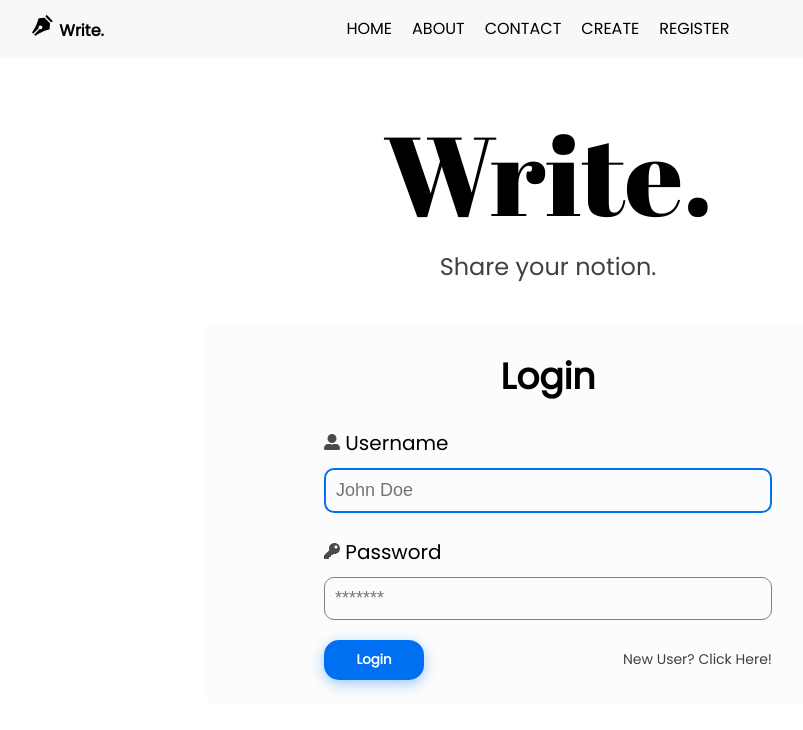
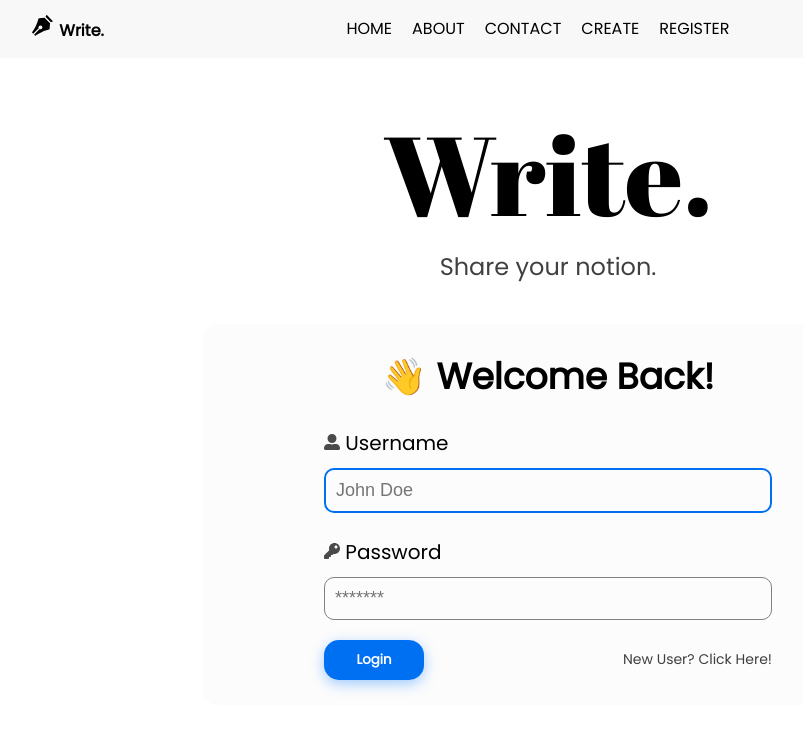
Before and after one commit to imveeru/mern-blog, a React (Create React App) app in the folder client/: page /login in a window 1280 px wide. Shown: the top 730 px of the page, without its empty margins (92-895 px from the left). Built offline with nearby package versions, Linux system fonts and the light colour scheme.

Commit message:
:sparkles: Minor UI changes

```diff
--- a/client/src/pages/login/Login.jsx
+++ b/client/src/pages/login/Login.jsx
@@ -38,7 +38,7 @@ function Login() {
                 <span className='headerSubtitle'>Share your notion.</span>
             </div>
             <div className='loginFormWrapper'>
-            <span className='loginTitle'>Login</span>
+            <span className='loginTitle'>👋 Welcome Back!</span>
             <form className='loginForm' onSubmit={handleSubmit}>
                 <label><FaUserAlt className='loginIcons'/> Username</label>
                 <input type='text' placeholder='John Doe' ref={userRef} autoFocus></input>
--- a/client/src/pages/register/Register.jsx
+++ b/client/src/pages/register/Register.jsx
@@ -40,7 +40,7 @@ function Register() {
                 <span className='headerSubtitle'>Share your notion.</span>
             </div>
             <div className='registerFormWrapper'>
-            <span className='registerTitle'>Register</span>
+            <span className='registerTitle'>👋 Welcome!</span>
             <form className='registerForm' onSubmit={handleSubmit}>
                 <label><FaUserAlt className='registerIcons'/> Username</label>
                 <input type='text' placeholder='John Doe' autoFocus onChange={e=>setUsername(e.target.value)}></input>
```
